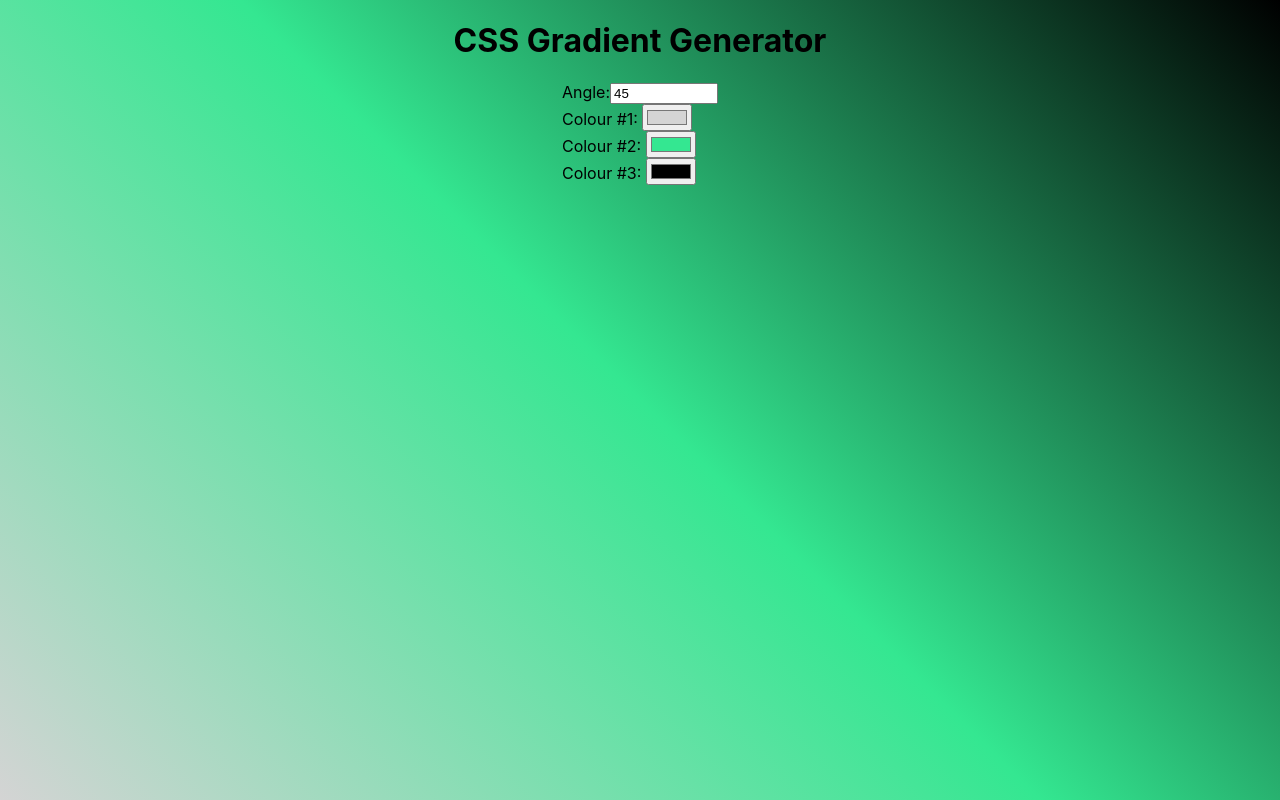
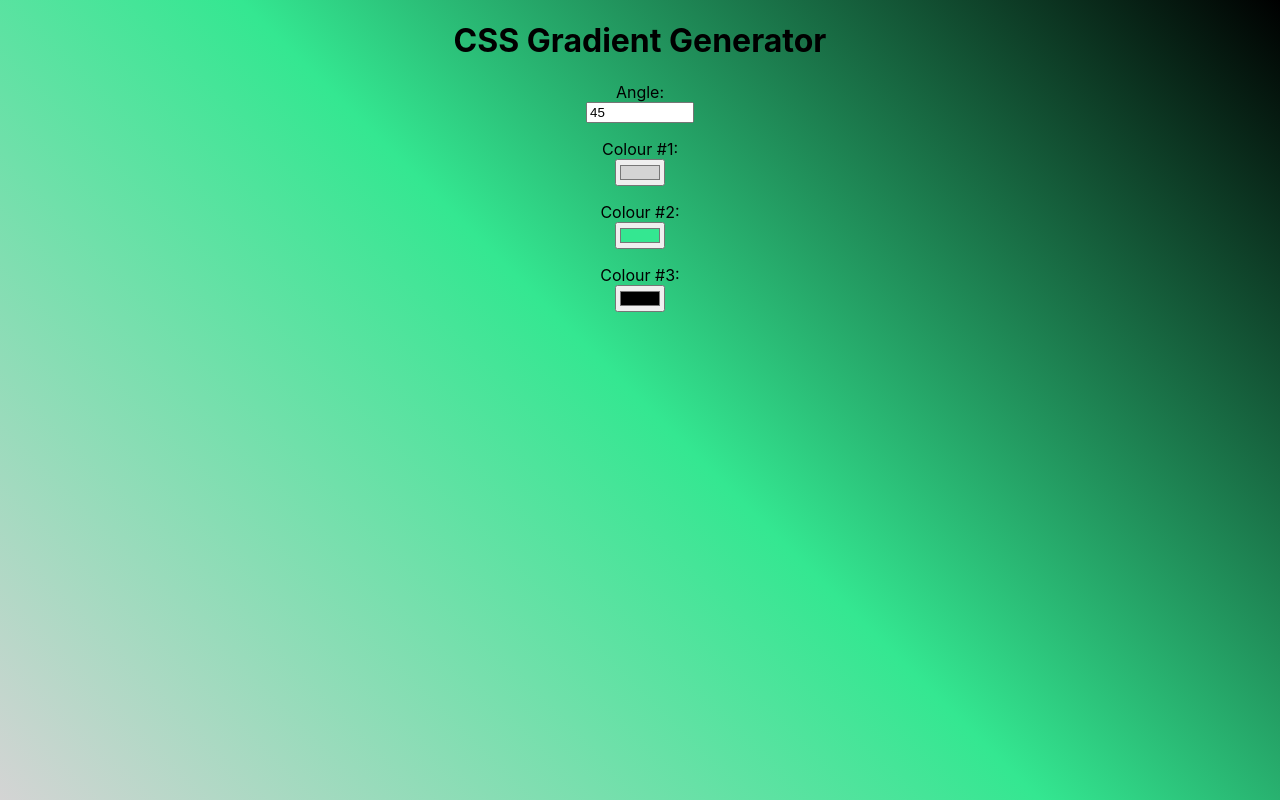
Before and after one commit to raymonddoan/gradient-generator, a React (Create React App) app: page / in a window 1280 px wide. Built offline with nearby package versions, Linux system fonts and the light colour scheme.

Commit message:
Updated naming conventions and styling

```diff
--- a/src/App.css
+++ b/src/App.css
@@ -1,38 +1,11 @@
-.App {
-  text-align: center;
+div {
+  width: 100vw;
+  display: flex;
+  flex-direction: column;
+  justify-content: center;
+  align-items: center;
 }
 
-.App-logo {
-  height: 40vmin;
-  pointer-events: none;
+div > div {
+  margin-top: 1rem;
 }
-
-@media (prefers-reduced-motion: no-preference) {
-  .App-logo {
-    animation: App-logo-spin infinite 20s linear;
-  }
-}
-
-.App-header {
-  background-color: #282c34;
-  min-height: 100vh;
-  display: flex;
-  flex-direction: column;
-  align-items: center;
-  justify-content: center;
-  font-size: calc(10px + 2vmin);
-  color: white;
-}
-
-.App-link {
-  color: #61dafb;
-}
-
-@keyframes App-logo-spin {
-  from {
-    transform: rotate(0deg);
-  }
-  to {
-    transform: rotate(360deg);
-  }
-}
--- a/src/App.js
+++ b/src/App.js
@@ -26,7 +26,7 @@
 
 class App extends Component {
   state = {
-    backGroundColors: ["#d4d4d4", "#34e791", "#000000"],
+    backgroundColors: ["#d4d4d4", "#34e791", "#000000"],
     degree: 45,
   };
 
@@ -40,19 +40,19 @@
     const newColor = event.target.value;
 
     // Create a copy of the backGroundColor array
-    const newBackgroundColor = [...this.state.backGroundColors];
+    const newBackgroundColor = [...this.state.backgroundColors];
     // Change value of array
     newBackgroundColor[index] = newColor;
     // Set new array as new state
-    this.setState({ backGroundColors: newBackgroundColor }); // this will conduct the render method
+    this.setState({ backgroundColors: newBackgroundColor }); // this will conduct the render method
   };
 
   render() {
-    const { degree, backGroundColors } = this.state;
+    const { degree, backgroundColors: backgroundColors } = this.state;
 
     return (
       // Pass chosen color into main and set background
-      <StyledMain backGroundColors={backGroundColors} degree={degree}>
+      <StyledMain backGroundColors={backgroundColors} degree={degree}>
         <h1>CSS Gradient Generator</h1>
         <div>
           Angle:
@@ -62,7 +62,7 @@
             onChange={(event) => this.handleDegreeChange(event)}
             style={{ width: "100px" }}
           />
-          {backGroundColors.map((color, index) => {
+          {backgroundColors.map((color, index) => {
             return (
               <div key={index}>
                 Colour #{index + 1}:{" "}
```
